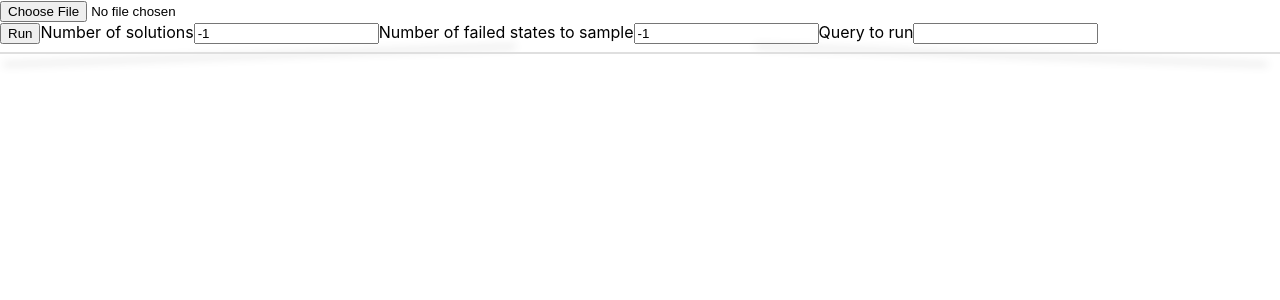
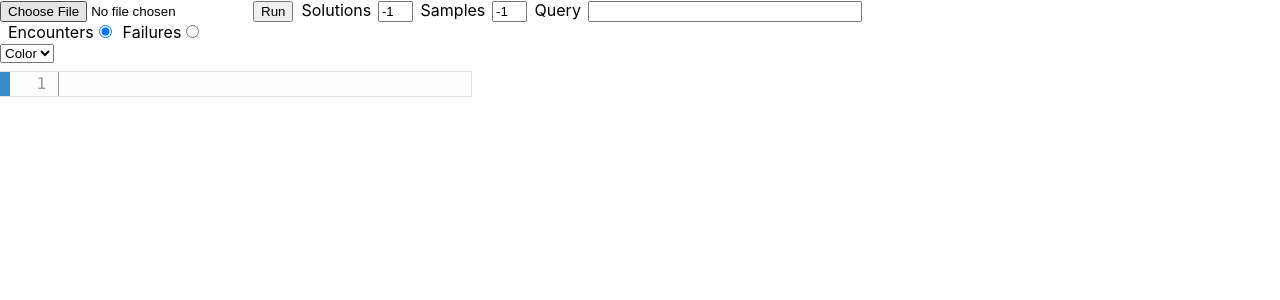
Before and after one commit to DakshChan/mk_debugger, a React (Create React App) app in the folder frontend/: page / in a window 1280 px wide. Shown: the top 300 px of the page. Built offline with nearby package versions, Linux system fonts and the light colour scheme; the HTML template or start-up script is replaced by a standard one.

Commit message:
improve styling, program points display info on click

```diff
--- a/frontend/package.json
+++ b/frontend/package.json
@@ -7,7 +7,8 @@
     "react": "^18.2.0",
     "react-dom": "^18.2.0",
     "react-scripts": "5.0.1",
-    "react-hook-form": "^7.33.1"
+    "react-hook-form": "^7.33.1",
+    "md5": "^2.3.0"
   },
   "scripts": {
     "start": "react-scripts start",
--- a/frontend/src/App.js
+++ b/frontend/src/App.js
@@ -2,18 +2,38 @@ import './App.css';
 import CodeContainer from "./CodeContainer";
 import UploadCode from "./UploadCode";
 import DebuggerPanel from "./DebuggerPanel";
+import PointInfoPanel from "./PointInfoPanel";
 import { useState, useEffect } from "react";
 
 function App() {
-  const [code, setCode] = useState('');
-  const [debug, setDebug] = useState();
+  const [code, setCode] = useState("");
+  const [debug, setDebug] = useState(undefined);
+  const [codeHighlight, setCodeHighlight] = useState({"info": "encounters", "style": "color"});
+  const [pointDebug, setPointDebug] = useState(undefined);
 
   return (
-    <>
-      <UploadCode setCode={setCode}/>
-      <DebuggerPanel setDebug={setDebug}/>
-      <CodeContainer code={code} debug={debug}></CodeContainer>
-    </>
+    <div>
+      <div style={{display: "flex", flexDirection:"row", alignItems:"center"}}>
+        <UploadCode setCode={setCode}/>
+        <DebuggerPanel setDebug={setDebug}/>
+      </div>
+      <div>
+        <div onChange={(event) => setCodeHighlight({...codeHighlight, "info": event.target.value})}>
+          <label>Encounters</label>
+          <input type={"radio"} name={"PP-Select"} defaultChecked={true} value={"encounters"}/>
+          <label>Failures</label>
+          <input type={"radio"} name={"PP-Select"} value={"failures"}/>
+        </div>
+        <select defaultValue={"color"} onChange={(event) => setCodeHighlight({...codeHighlight, "style": event.target.value})}>
+          <option value={"none"}>None</option>
+          <option value={"color"}>Color</option>
+          <option value={"bars"}>Bars</option>
+        </select>
+        <CodeContainer code={code} debug={debug} codeHighlight={codeHighlight} setPointDebug={setPointDebug}></CodeContainer>
+        <PointInfoPanel pointDebug={pointDebug}/>
+        <></>
+      </div>
+    </div>
   );
 }
 
--- /dev/null
+++ b/frontend/src/CodeContainer.css
@@ -0,0 +1,7 @@
+.code-container, .code-container pre {
+    width: fit-content;
+}
+.code-container pre code {
+    max-height: 90vh;
+    width: 30vw;
+}
--- a/frontend/src/CodeContainer.js
+++ b/frontend/src/CodeContainer.js
@@ -2,40 +2,53 @@ import {useEffect, useLayoutEffect, useState} from "react";
 import Prism from "./prism.js";
 import "./prism.css"
 import ProgramPoint from "./ProgramPoint";
+import md5 from "md5";
+import "./CodeContainer.css";
+import Temp from "./Temp";
 
-export default function CodeContainer ({code, debug}) {
-  const [parsedLines, setParsedLines] = useState([""]);
+export default function CodeContainer ({code, debug, codeHighlight, setPointDebug}) {
+  const [parsedLines, setParsedLines] = useState([]);
+  const [range, setRange] = useState({max: 0, min: 0});
 
   useEffect(() => {
-    setParsedLines([code]);
-  }, [code]);
-
-  useEffect(() => {
-    setParsedLines(programPointParser());
+    if (debug !== undefined) {
+      setParsedLines(programPointParser());
+    }
   }, [debug]);
 
   useLayoutEffect(() => {
     Prism.highlightAll();
-  }, [parsedLines]);
+  }, [code, parsedLines]);
+
+  useEffect(() => {
+    if (codeHighlight.info === "encounters") {
+      let max = Number.MIN_SAFE_INTEGER;
+      let min = Number.MAX_SAFE_INTEGER;
+
+      if (debug !== undefined){
+        for (let i = 0; i < debug["program-points"].length; i++) {
+          max = debug["program-points"][i]["count"] > max ? debug["program-points"][i]["count"] : max;
+          min = debug["program-points"][i]["count"] < min ? debug["program-points"][i]["count"] : min;
+        }
+      }
+      setRange({max: max, min: min});
+    } else if (codeHighlight.info === "failures") {
+      //tbd when failure data is available
+    }
+  }, [debug, codeHighlight]);
 
   const programPointParser = () => {
     let resList = [];
     if (debug !== undefined) {
       let programPointList = debug["program-points"];
-      console.log(programPointList);
-      console.log(code.length);
       programPointList.sort((a, b) =>  a.syntax.position - b.syntax.position);
       let end = 1, start = 1;
       for (const programPoint of programPointList) {
-        console.log(programPoint);
         start = programPoint.syntax.position;
-        console.log(end);
         if (start - end > 0) {
           resList.push({"key": end, "text": code.substring(start-1, end-1), "data": undefined});
         }
         end = start + programPoint.syntax.span;
-        console.log(start);
-        //<span key={start} style={{background: "red"}}>{code.substring(start, end)}</span>
         resList.push({"key": start, "text": code.substring(start-1, end-1), "data": programPoint});
       }
       if (end !== code.length) {
@@ -43,23 +56,35 @@ export default function CodeContainer ({code, debug}) {
       }
 
     }
-    console.log(resList);
     return resList
   }
 
-  return (
-    <div className="code-container">
-      <pre><code className="language-racket">
+  if (debug !== undefined) {
+    return (
+      <div className="code-container" key={md5(code + JSON.stringify(debug) + JSON.stringify(codeHighlight))}>
+      <pre className="line-numbers"><code className="language-racket match-braces">
           {
             parsedLines.map((line, index) => {
               if (line.data !== undefined) {
-                return <ProgramPoint key={index} style={{background: "red"}} data={line.data}>{line.text}</ProgramPoint>
+                return <ProgramPoint key={md5(line.text + index.toString())} data={line.data} range={range} codeHighlight={codeHighlight} setPointDebug={setPointDebug}>{line.text}</ProgramPoint>
               } else {
-                return <span key={index}>{line.text}</span>
+                return <span key={md5(line.text + index.toString())}>{line.text}</span>
               }
             })
           }
       </code></pre>
-    </div>
-  )
+      </div>
+    )
+  } else {
+    return (
+      <div className="code-container" key={md5(code)}>
+        <pre className="line-numbers"><code className="language-racket match-braces">
+          {code.split("\n").map((line, index) => {
+            return <span key={index}>{line + "\n"}</span>
+          })
+          }
+        </code></pre>
+      </div>
+    )
+  }
 }
--- /dev/null
+++ b/frontend/src/DebuggerPanel.css
@@ -0,0 +1,12 @@
+.panelForm {
+    flex: 1;
+}
+.panelForm input, label {
+    margin-left: 0.5em;
+}
+.panelForm input[type="number"] {
+    width: 2em;
+}
+.panelForm input[type="text"] {
+    width: 20em;
+}
--- a/frontend/src/DebuggerPanel.js
+++ b/frontend/src/DebuggerPanel.js
@@ -1,6 +1,7 @@
 import {useEffect, useState} from "react";
 import axios from "axios";
 import { useForm } from "react-hook-form";
+import "./DebuggerPanel.css";
 
 export default function DebuggerPanel({setDebug}) {
   const {register, handleSubmit, errors} = useForm();
@@ -17,13 +18,13 @@ export default function DebuggerPanel({setDebug}) {
 
   return (
     <>
-      <form onSubmit={handleSubmit(executeQuery)}>
+      <form className={"panelForm"} onSubmit={handleSubmit(executeQuery)}>
         <button>Run</button>
-        <label>Number of solutions</label>
+        <label>Solutions</label>
         <input type={"number"} {...register("solutionNum")} defaultValue={-1}/>
-        <label>Number of failed states to sample</label>
+        <label>Samples</label>
         <input type={"number"} {...register("sampleNum")} defaultValue={-1}/>
-        <label>Query to run</label>
+        <label>Query</label>
         <input type={"text"} {...register("query")} defaultValue={''}/>
       </form>
     </>
--- /dev/null
+++ b/frontend/src/PointInfoPanel.js
@@ -0,0 +1,12 @@
+import {useEffect} from "react";
+
+export default function PointInfoPanel({pointDebug}) {
+
+  useEffect(() => {
+      console.log(pointDebug);
+    }, [pointDebug])
+
+  return (
+    <>{JSON.stringify(pointDebug)}</>
+  );
+}
--- a/frontend/src/ProgramPoint.js
+++ b/frontend/src/ProgramPoint.js
@@ -1,8 +1,38 @@
-export default function ProgramPoint({children, data}) {
+import {useEffect, useState} from "react";
+
+export default function ProgramPoint({children, data, range, codeHighlight, setPointDebug}) {
+
+  const [color, setColor] = useState("argb(255, 0, 0, 100)");
+
+  function rangeMap(x, in_min, in_max, out_min, out_max) {
+    if (in_min === in_max) {
+      return out_max;
+    } else {
+      return (x - in_min) * (out_max - out_min) / (in_max - in_min) + out_min;
+    }
+  }
+
+  function colorMap() {
+    if (codeHighlight.info === "encounters") {
+      let c = Math.floor(rangeMap(data.count, range.min, range.max, 0, 255));
+      setColor(`rgba(${c}, 0, ${255 - c}, 40%)`);
+    } else if (codeHighlight.info === "failures") {
+      //tbd when rejection data is available
+      setColor(`rgba(255, 0, 0, 40%)`);
+    } else {
+      setColor(`rgba(0, 0, 0, 0%)`);
+    }
+  }
+
+  useEffect(() => {
+    colorMap();
+  }, [range, codeHighlight]);
 
   return (
-    <span className="program-point" style={{background: "red"}}>
-      {children}
-    </span>
+    <>
+      <span className="program-point" onClick={() => setPointDebug(data)} style={{background: color, borderRadius: "0.3em", outlineStyle:"solid", outlineColor: color, outlineWidth:"0.1em"}}>
+        {children}
+      </span>
+    </>
   );
 }
--- /dev/null
+++ b/frontend/src/Temp.js
@@ -0,0 +1,9 @@
+export default function Temp({children}) {
+  return (
+    <>
+      <span>
+        {children}
+      </span>
+    </>
+  )
+}
```
Also changed, not shown: frontend/src/prism.css, frontend/src/prism.js, 13 other files (tests, documents, lock files or other folders).
